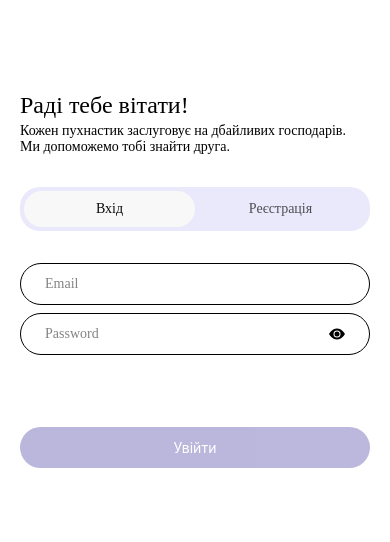
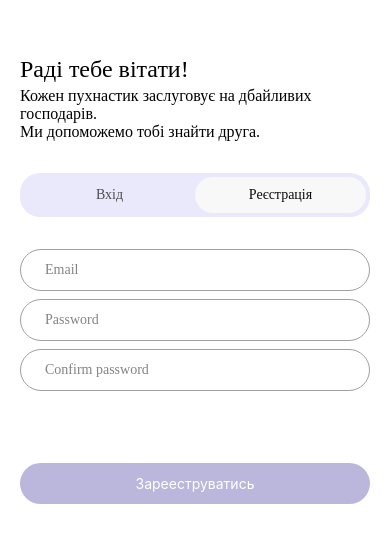
Before and after one commit to Yaroslav1979/react-native, a React Native app: screen / in a window 390 px wide. Shown: the part 142-684 px from the top of the page. Built offline with nearby package versions, Linux system fonts and the light colour scheme.

Commit message:
decompose login screen and create registration screen

```diff
--- a/App.tsx
+++ b/App.tsx
@@ -1,11 +1,11 @@
 import React from 'react';
 import {SafeAreaView} from 'react-native';
-import LoginPage from './src/screen/Auth/Login/index';
+import Registration from './src/screen/Auth/Registration/index';
 
 function App(): React.JSX.Element {
   return (
     <SafeAreaView style={{flex: 1}}>
-      <LoginPage />
+      <Registration />
     </SafeAreaView>
   );
 }
--- /dev/null
+++ b/src/common/components/DefaultButton/index.tsx
@@ -0,0 +1,23 @@
+import {Text, TouchableOpacity} from 'react-native';
+import styles from '../../../screen/Auth/styles';
+import React from 'react';
+
+interface IDefaultButton {
+  disabled?: boolean;
+  onPress: () => void;
+  text: string;
+}
+export default function DefaultButton({
+  disabled = false,
+  onPress,
+  text,
+}: IDefaultButton) {
+  return (
+    <TouchableOpacity
+      style={[styles.loginBtnContainer, disabled && {opacity: 0.5}]}
+      disabled={disabled}
+      onPress={onPress}>
+      <Text style={styles.loginText}>{text}</Text>
+    </TouchableOpacity>
+  );
+}
--- /dev/null
+++ b/src/common/components/Input/index.tsx
@@ -0,0 +1,62 @@
+import {Text, TextInput, TouchableOpacity, View, ViewStyle} from 'react-native';
+import styles from '../../../screen/Auth/styles';
+import React, {useState} from 'react';
+import {HidePassIcon, ViewPassIcon} from '../../../assets/icons/index';
+
+interface IInput {
+  onBlur?: () => void;
+  value: string;
+  onChangeText: (text: string) => void;
+  placeholderColor?: string;
+  placeholder?: string;
+  error?: string;
+  secureTextEntry?: boolean;
+  additionalContainerStyle?: ViewStyle;
+  additionInputStyle?: ViewStyle;
+  onFocus?: () => void;
+}
+export default function Input({
+  onBlur,
+  placeholder,
+  value,
+  onChangeText,
+  placeholderColor = '#838383',
+  error,
+  secureTextEntry = false,
+  additionalContainerStyle,
+  additionInputStyle,
+  onFocus,
+}: IInput) {
+  const [isPassHidden, setIsPassHidden] = useState(secureTextEntry);
+
+  return (
+    <>
+      <View style={[styles.inputContainer, additionalContainerStyle]}>
+        <TextInput
+          placeholder={placeholder}
+          style={[styles.input, additionInputStyle]}
+          placeholderTextColor={placeholderColor}
+          onBlur={onBlur}
+          onFocus={onFocus}
+          value={value}
+          onChangeText={text => onChangeText(text)}
+          secureTextEntry={isPassHidden}
+        />
+        {secureTextEntry && (
+          <TouchableOpacity
+            onPress={() => {
+              setIsPassHidden(!isPassHidden);
+            }}
+            hitSlop={{top: 15, bottom: 15, right: 15, left: 15}}>
+            {isPassHidden ? (
+              <ViewPassIcon fill={'#000000'} />
+            ) : (
+              <HidePassIcon fill={'#a36161'} />
+            )}
+          </TouchableOpacity>
+        )}
+      </View>
+      {!!error && <Text>{error}</Text>}
+    </>
+  );
+}
--- a/src/screen/Auth/Login/index.tsx
+++ b/src/screen/Auth/Login/index.tsx
@@ -1,16 +1,10 @@
-import {
-  Keyboard,
-  KeyboardAvoidingView,
-  Platform,
-  Text,
-  TextInput,
-  TouchableOpacity,
-  TouchableWithoutFeedback,
-  View,
-} from 'react-native';
+import {View} from 'react-native';
 import React, {useState} from 'react';
-import styles from './styles';
-import {HidePassIcon, ViewPassIcon} from '../../../assets/icons/index';
+import styles from '../styles';
+import AuthHeader from '../components/AuthHeader/index';
+import Input from '../../../common/components/Input/index';
+import DefaultButton from '../../../common/components/DefaultButton/index';
+import AuthLayout from '../components/AuthLayout/index';
 
 interface IInputValue {
   email: string;
@@ -20,7 +14,6 @@ interface IInputValue {
 }
 
 export default function LoginPage() {
-  const [isPassHidden, setIsPassHidden] = useState(true);
   const [inputValues, setInputValues] = useState<IInputValue>({
     email: '',
     password: '',
@@ -60,78 +53,31 @@ export default function LoginPage() {
       !inputValues.password,
   );
   return (
-    <TouchableWithoutFeedback onPress={() => Keyboard.dismiss()}>
-      <View style={[styles.mainWrapper]}>
-        <KeyboardAvoidingView
-          keyboardVerticalOffset={Platform.select({android: 20, ios: 90})}
-          behavior={Platform.OS === 'ios' ? 'padding' : 'height'}>
-          <View style={[styles.titleContainer]}>
-            <Text style={styles.title}>Раді тебе вітати!</Text>
-            <Text style={styles.welcomeText}>
-              Кожен пухнастик заслуговує на дбайливих господарів.{'\n'}Ми
-              допоможемо тобі знайти друга.
-            </Text>
-          </View>
-          <View style={styles.buttonContainer}>
-            <TouchableOpacity style={styles.loginBtn}>
-              <Text style={styles.authText}>Вхід</Text>
-            </TouchableOpacity>
-            <TouchableOpacity style={styles.registrationBtn}>
-              <Text style={styles.authText}>Реєстрація</Text>
-            </TouchableOpacity>
-          </View>
+    <AuthLayout>
+      <AuthHeader activeTab={'login'} />
       <View style={styles.formContainer}>
-            <View style={styles.inputContainer}>
-              <TextInput
-                placeholder={'Email'}
-                style={styles.input}
-                placeholderTextColor={'#838383'}
-                onBlur={() => {
-                  checkEmail();
-                }}
+        <Input
+          onBlur={checkEmail}
           value={inputValues.email}
           onChangeText={text => handleChangeInput('email', text)}
+          error={inputValues.errorEmail}
+          placeholder={'Email'}
         />
-            </View>
-            {inputValues.errorEmail && <Text>{inputValues.errorEmail}</Text>}
-            <View style={styles.inputContainer}>
-              <TextInput
+        <Input
           placeholder={'Password'}
-                style={styles.input}
-                placeholderTextColor={'#838383'}
           value={inputValues.password}
           onChangeText={text => {
             handleChangeInput('password', text);
             checkPassword(text);
           }}
-                secureTextEntry={isPassHidden}
+          secureTextEntry={true}
         />
-              <TouchableOpacity
-                onPress={() => {
-                  setIsPassHidden(!isPassHidden);
-                }}
-                hitSlop={{top: 15, bottom: 15, right: 15, left: 15}}>
-                {isPassHidden ? (
-                  <ViewPassIcon fill={'#000000'} />
-                ) : (
-                  <HidePassIcon fill={'#a36161'} />
-                )}
-              </TouchableOpacity>
       </View>
-            {inputValues.errorPassword && (
-              <Text>{inputValues.errorPassword}</Text>
-            )}
-          </View>
-          <TouchableOpacity
-            style={[
-              styles.loginBtnContainer,
-              isDisabledLoginBtn && {opacity: 0.5},
-            ]}
-            disabled={isDisabledLoginBtn}>
-            <Text style={styles.loginText}>Увійти</Text>
-          </TouchableOpacity>
-        </KeyboardAvoidingView>
-      </View>
-    </TouchableWithoutFeedback>
+      <DefaultButton
+        onPress={() => {}}
+        disabled={isDisabledLoginBtn}
+        text={'Увійти'}
+      />
+    </AuthLayout>
   );
 }
--- /dev/null
+++ b/src/screen/Auth/Registration/index.tsx
@@ -0,0 +1,96 @@
+import AuthLayout from '../components/AuthLayout/index';
+import AuthHeader from '../components/AuthHeader/index';
+import styles from '../styles';
+import {View} from 'react-native';
+import Input from '../../../common/components/Input/index';
+import {Formik, FormikValues} from 'formik';
+import {RegistrationSchema} from '../utils/validations';
+import DefaultButton from '../../../common/components/DefaultButton/index';
+import {useState} from 'react';
+
+interface ITouched {
+  email: boolean;
+  password: boolean;
+  confirmPassword: boolean;
+}
+export default function Registration() {
+  const [touched, setTouched] = useState<ITouched>({
+    email: false,
+    password: false,
+    confirmPassword: false,
+  });
+  return (
+    <AuthLayout>
+      <AuthHeader activeTab={'registration'} />
+      <Formik
+        initialValues={{
+          email: '',
+          password: '',
+          confirmPassword: '',
+        }}
+        onSubmit={value => {
+          console.log('value', value);
+        }}
+        validationSchema={RegistrationSchema()}>
+        {({
+          values,
+          setFieldValue,
+          handleSubmit,
+          isValid,
+          errors,
+        }: FormikValues) => (
+          <>
+            <View style={styles.formContainer}>
+              <Input
+                onFocus={() =>
+                  setTouched(prevState => ({...prevState, email: true}))
+                }
+                value={values.email}
+                onChangeText={value => {
+                  setFieldValue('email', value);
+                }}
+                placeholder={'Email'}
+                error={touched.email && errors.email}
+              />
+              <Input
+                onFocus={() =>
+                  setTouched(prevState => ({...prevState, password: true}))
+                }
+                value={values.password}
+                onChangeText={value => {
+                  setFieldValue('password', value);
+                }}
+                placeholder={'Password'}
+                error={touched.password && errors.password}
+              />
+              <Input
+                onFocus={() =>
+                  setTouched(prevState => ({
+                    ...prevState,
+                    confirmPassword: true,
+                  }))
+                }
+                value={values.confirmPassword}
+                onChangeText={value => {
+                  setFieldValue('confirmPassword', value);
+                }}
+                placeholder={'Confirm password'}
+                error={touched.confirmPassword && errors.confirmPassword}
+              />
+            </View>
+            <DefaultButton
+              disabled={
+                !isValid ||
+                !values.email ||
+                !values.password ||
+                !values.confirmPassword
+              }
+              onPress={handleSubmit}
+              text={'Зарееструватись'}
+            />
+          </>
+        )}
+      </Formik>
+    </AuthLayout>
+  );
+}
--- /dev/null
+++ b/src/screen/Auth/components/AuthHeader/index.tsx
@@ -0,0 +1,32 @@
+import {Text, TouchableOpacity, View} from 'react-native';
+import styles from '../../styles';
+import React from 'react';
+
+interface IAuthHeader {
+  activeTab: 'login' | 'registration';
+}
+export default function AuthHeader({activeTab}: IAuthHeader) {
+  return (
+    <>
+      <View style={[styles.titleContainer]}>
+        <Text style={styles.title}>Раді тебе вітати!</Text>
+        <Text style={styles.welcomeText}>
+          Кожен пухнастик заслуговує на дбайливих господарів.{'\n'}Ми допоможемо
+          тобі знайти друга.
+        </Text>
+      </View>
+      <View style={styles.buttonContainer}>
+        <TouchableOpacity
+          style={activeTab === 'login' ? styles.activeTab : styles.disabledTab}>
+          <Text style={styles.authText}>Вхід</Text>
+        </TouchableOpacity>
+        <TouchableOpacity
+          style={
+            activeTab === 'registration' ? styles.activeTab : styles.disabledTab
+          }>
+          <Text style={styles.authText}>Реєстрація</Text>
+        </TouchableOpacity>
+      </View>
+    </>
+  );
+}
--- /dev/null
+++ b/src/screen/Auth/components/AuthLayout/index.tsx
@@ -0,0 +1,22 @@
+import {
+  Keyboard,
+  KeyboardAvoidingView,
+  Platform,
+  TouchableWithoutFeedback,
+  View,
+} from 'react-native';
+import styles from '../../styles';
+
+export default function AuthLayout({children}) {
+  return (
+    <TouchableWithoutFeedback onPress={() => Keyboard.dismiss()}>
+      <View style={[styles.mainWrapper]}>
+        <KeyboardAvoidingView
+          keyboardVerticalOffset={Platform.select({android: 20, ios: 90})}
+          behavior={Platform.OS === 'ios' ? 'padding' : 'height'}>
+          {children}
+        </KeyboardAvoidingView>
+      </View>
+    </TouchableWithoutFeedback>
+  );
+}
--- a/src/screen/Auth/Login/styles.ts
+++ b/src/screen/Auth/styles.ts
@@ -1,5 +1,5 @@
 import {Platform, StyleSheet} from 'react-native';
-import {fonts} from '../../../constants/fonts';
+import {fonts} from '../../constants/fonts';
 
 export default StyleSheet.create({
   mainWrapper: {
@@ -13,7 +13,7 @@ export default StyleSheet.create({
     fontFamily: fonts.ComfortaaRegular,
   },
   welcomeText: {
-    fontSize: 14,
+    fontSize: 16,
     color: 'black',
     fontFamily: fonts.MontserratRegular,
   },
@@ -25,7 +25,7 @@ export default StyleSheet.create({
     borderRadius: 20,
     marginTop: 32,
   },
-  loginBtn: {
+  activeTab: {
     alignItems: 'center',
     backgroundColor: '#F8F8F9',
     padding: 10,
@@ -37,7 +37,7 @@ export default StyleSheet.create({
     fontSize: 14,
     fontFamily: fonts.MontserratRegular,
   },
-  registrationBtn: {
+  disabledTab: {
     alignItems: 'center',
     padding: 10,
     borderRadius: 20,
@@ -53,6 +53,7 @@ export default StyleSheet.create({
     borderRadius: 25,
     marginVertical: 4,
     paddingHorizontal: 24,
+    borderColor: '#A0A0A0',
     paddingVertical: Platform.select({
       android: 12,
       ios: 14,
--- /dev/null
+++ b/src/screen/Auth/utils/validations.ts
@@ -0,0 +1,15 @@
+import * as Yup from 'yup';
+
+export const RegistrationSchema = () =>
+  Yup.object({
+    email: Yup.string().email('Invalid Email').required('Email is empty'),
+    password: Yup.string()
+      .matches(new RegExp(/^.{8,100}$/), {
+        message: 'Password mast be mor then 8 symbols',
+      })
+      .required('Password is empty'),
+    confirmPassword: Yup.string().oneOf(
+      [Yup.ref('password'), null],
+      'Passwords must match',
+    ),
+  });
```
Also changed, not shown: package.json (+6 -1 lines), 2 other files (tests, documents, lock files or other folders). Lines whose indentation alone changed are shown as unchanged.
